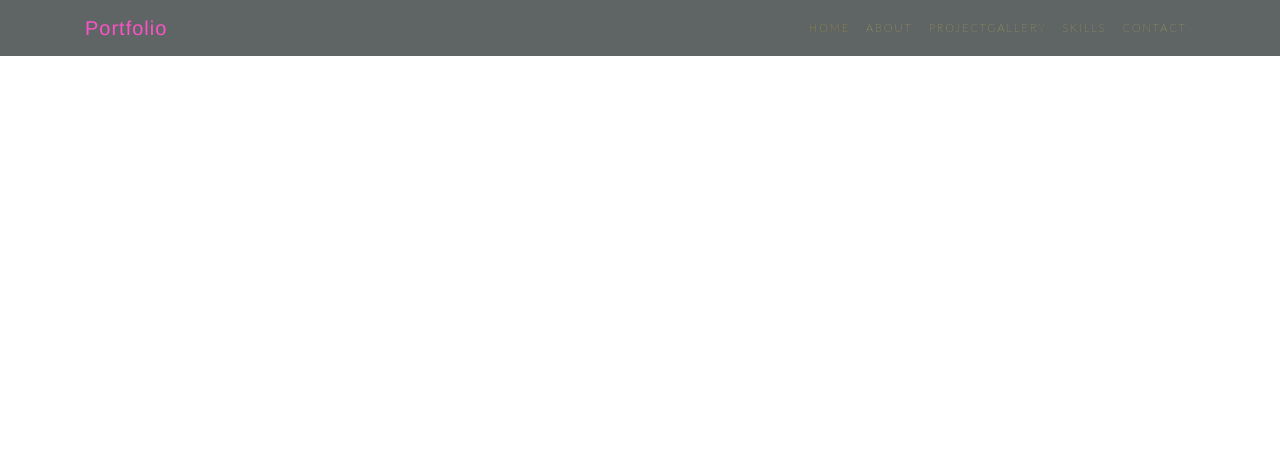
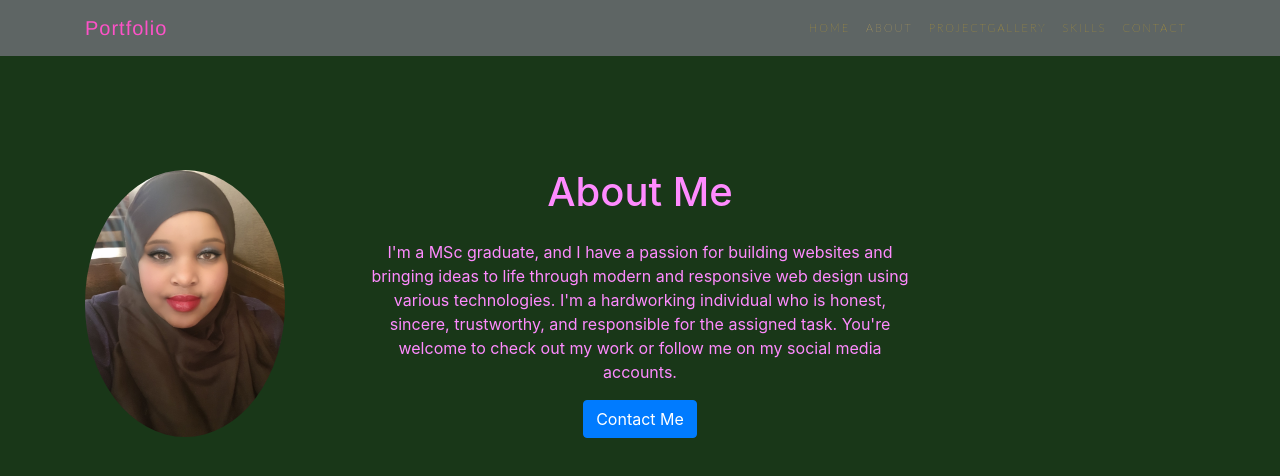
Before and after one commit to swansavage/deploytest, a React (Create React App) app: page /About in a window 1280 px wide. Shown: the top 476 px of the page. Built offline with nearby package versions, Linux system fonts and the light colour scheme.

Commit message:
added the navigation issue been fixed

```diff
--- a/src/App.js
+++ b/src/App.js
@@ -1,5 +1,5 @@
 import React from 'react';
-import { BrowserRouter, Routes, Route } from "react-router-dom";
+import { BrowserRouter, Routes, Route, Navigate } from "react-router-dom";
 import ProjectGallery from './pages/projectGallery'
 import Navbar from './component/navbar';
 import About from './pages/About';
@@ -8,12 +8,12 @@ import Home from './pages/Home'
 export default function App() {
   return (
     <BrowserRouter>
+    <Navbar/>
       <Routes>
-      <Route path="/" element={<Navbar />}>
-      <Route index element={<Home />} />
+          <Route path="/" element={<Home />} />
           <Route path="/About" element={<About />} />
-          <Route path="/ProjectGallery" element={<ProjectGallery/>} />
-        </Route>
+          <Route path="/projectGallery" element={<ProjectGallery/>} />
+          <Route path="/React-Portfolio" elemnt={<Navigate replace to="/"/>} />
       </Routes>
     </BrowserRouter>
   );
--- a/src/component/navbar.js
+++ b/src/component/navbar.js
@@ -17,16 +17,16 @@ function Navbar() {
             <NavLink exact className="nav-link js-scroll-trigger " to="/">Home</NavLink>
           </li>
           <li className="nav-item">
-            <NavLink className="nav-link js-scroll-trigger" to="#About">About</NavLink>
+            <NavLink className="nav-link js-scroll-trigger" to="About">About</NavLink>
           </li>
           <li className="nav-item">
-            <NavLink className="nav-link js-scroll-trigger" to="#ProjectGallery">ProjectGallery</NavLink>
+            <NavLink className="nav-link js-scroll-trigger" to="ProjectGallery">ProjectGallery</NavLink>
           </li>
           <li className="nav-item">
-            <NavLink className="nav-link js-scroll-trigger" to="#skills">Skills</NavLink>
+            <NavLink className="nav-link js-scroll-trigger" to="skills">Skills</NavLink>
           </li>
           <li className="nav-item">
-            <NavLink className="nav-link js-scroll-trigger" to="#Contact">Contact</NavLink>
+            <NavLink className="nav-link js-scroll-trigger" to="Contact">Contact</NavLink>
           </li>
         </ul>
       </div>
--- a/src/pages/About.js
+++ b/src/pages/About.js
@@ -1,11 +1,10 @@
 import React from 'react'
-import Navbar from '../component/navbar'
 import displayImg from "../component/images/faduma.png"
 
 const About = () => {
   return (
     <div>
-     < Navbar/>
+
      <header className="masthead">
     <div className="container align-me" id="About">
       <div className="row align-items-center">
--- a/src/pages/Home.js
+++ b/src/pages/Home.js
@@ -1,10 +1,8 @@
 import React from "react";
-import Home from './Home'
 
 function HomePage() {
   return (
     <div>
-        <Home/>
       <section className="intro-section bg-dark py-4" data-target="#navbarResponsive">
         <div className="container text-center">
           <h2 className="intro-heading mb-4 pt-5 pt-md-0">Hi, I am Faduma</h2>
```
